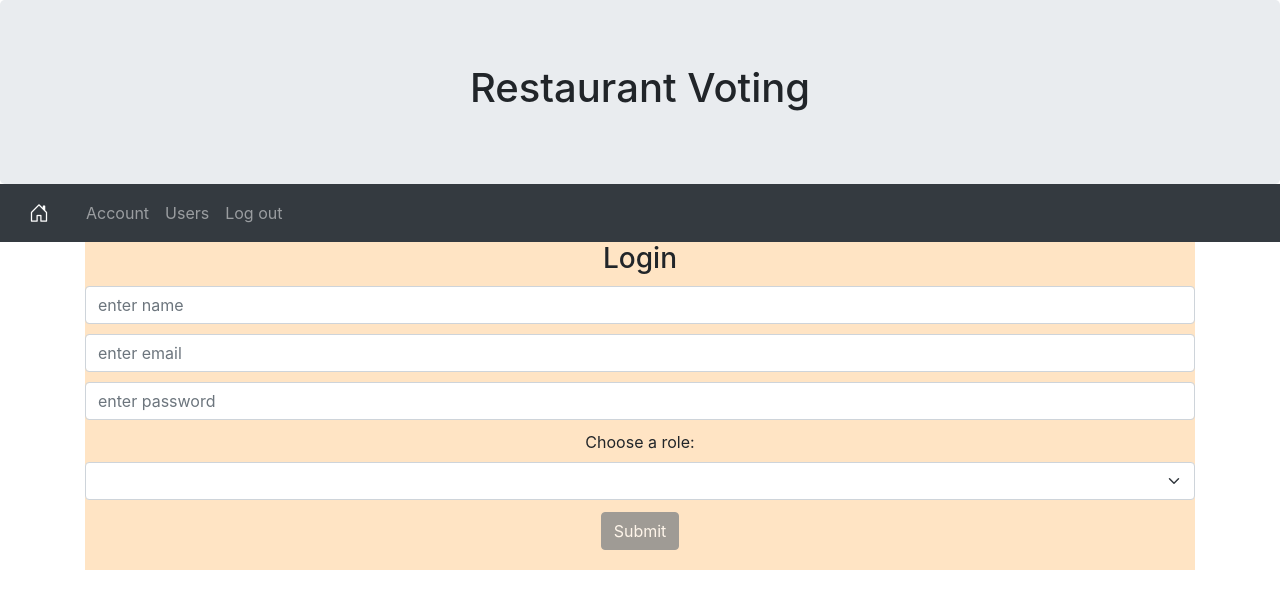
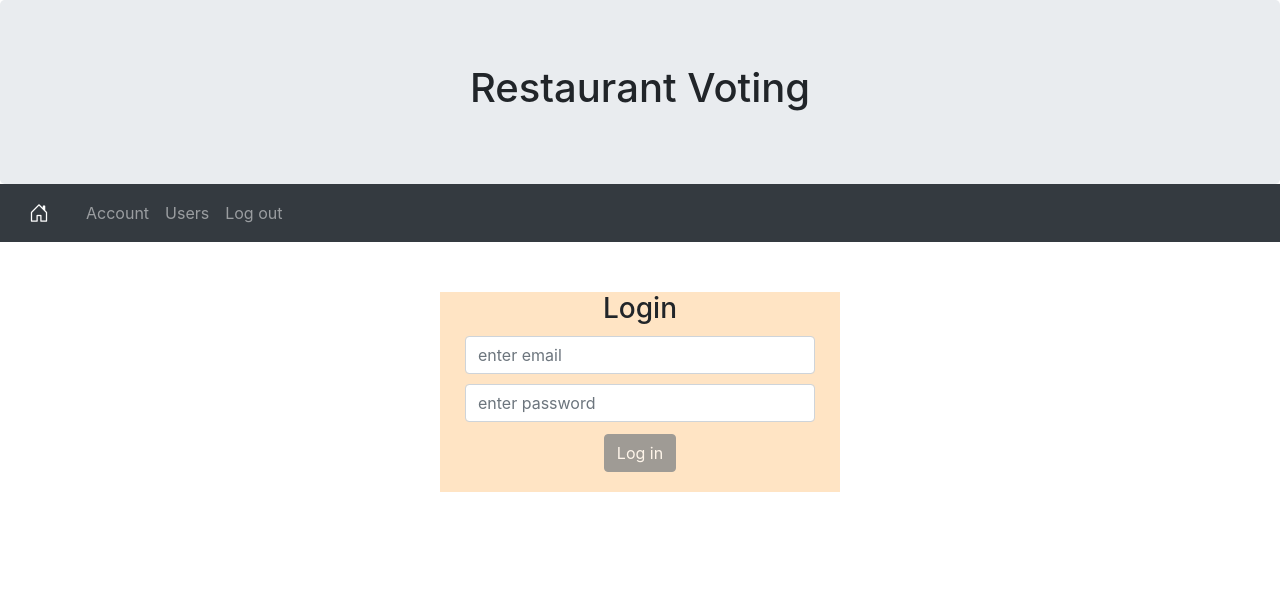
Before and after one commit to Jarosic/restaurant-voting-fullstack, an Angular app in the folder client/: page /account in a window 1280 px wide. Shown: the top 608 px of the page. Built offline with nearby package versions, Linux system fonts and the light colour scheme.

Commit message:
Add Html form in login and registration

```diff
--- a/client/src/app/view/account/login/login.component.css
+++ b/client/src/app/view/account/login/login.component.css
@@ -5,6 +5,9 @@
 
 input, .select-role {
   margin-top: 10px;
+  width: 350px;
+  margin-right: auto;
+  margin-left: auto;
 }
 
 .danger-input {
@@ -12,5 +15,9 @@
 }
 
 form {
+  margin-top: 50px;
+  margin-right: auto;
+  margin-left: auto;
   background-color: bisque;
+  width: 400px;
 }
--- a/client/src/app/view/account/login/login.component.html
+++ b/client/src/app/view/account/login/login.component.html
@@ -1,19 +1,5 @@
 <form #userForm="ngForm" (ngSubmit)="onSubmit(userForm)">
   <h3>Login</h3>
-  <div>
-    <input
-      [ngClass]="{'danger-input': !(name.valid || name.untouched)}"
-      class="form-control"
-      name="name"
-      placeholder="enter name"
-      required
-      minlength="2"
-      ngModel
-      #name="ngModel">
-    <div [hidden]="name.valid || name.untouched" class="alert alert-danger">
-      <p>the min length must be > 2</p>
-    </div>
-  </div>
   <div>
     <input
       [ngClass]="{'danger-input': !(email.valid || email.untouched)}"
@@ -43,26 +29,10 @@
       <p>the min length must be > 2</p>
     </div>
   </div>
-  <div class="select-role">
-    <label for="roles">Choose a role:</label>
-    <select
-      id="roles"
-      class="form-select"
-      name="roles"
-      required
-      ngModel
-      #roles="ngModel">
-      <option>USER</option>
-      <option>ADMIN</option>
-    </select>
-    <div [hidden]="roles.valid || roles.untouched" class="alert alert-danger">
-      <p>select role</p>
-    </div>
-  </div>
   <button
     [disabled]="!userForm.form.valid"
     type="submit"
     class="btn btn-secondary btn-submit">
-    Submit
+    Log in
   </button>
 </form>
--- a/client/src/app/view/account/register/register.component.css
+++ b/client/src/app/view/account/register/register.component.css
@@ -0,0 +1,23 @@
+.btn-submit {
+  margin-top: 12px;
+  margin-bottom: 20px;
+}
+
+input, .select-role {
+  margin-top: 10px;
+  width: 350px;
+  margin-right: auto;
+  margin-left: auto;
+}
+
+.danger-input {
+  border: 2px solid red;
+}
+
+form {
+  margin-top: 50px;
+  margin-right: auto;
+  margin-left: auto;
+  background-color: bisque;
+  width: 400px;
+}
--- a/client/src/app/view/account/register/register.component.html
+++ b/client/src/app/view/account/register/register.component.html
@@ -1 +1,68 @@
-<p>register works!</p>
+<form #userForm="ngForm" (ngSubmit)="onSubmit(userForm)">
+  <h3>Registration</h3>
+  <div>
+    <input
+      [ngClass]="{'danger-input': !(name.valid || name.untouched)}"
+      class="form-control"
+      name="name"
+      placeholder="enter name"
+      required
+      minlength="2"
+      ngModel
+      #name="ngModel">
+    <div [hidden]="name.valid || name.untouched" class="alert alert-danger">
+      <p>the min length must be > 2</p>
+    </div>
+  </div>
+  <div>
+    <input
+      [ngClass]="{'danger-input': !(email.valid || email.untouched)}"
+      class="form-control"
+      name="email"
+      placeholder="enter email"
+      required
+      minlength="2"
+      ngModel
+      [email]="true"
+      #email="ngModel">
+    <div [hidden]="email.valid || email.untouched" class="alert alert-danger">
+      <p>minimum length must be > 2 and must be e-mail</p>
+    </div>
+  </div>
+  <div>
+    <input
+      [ngClass]="{'danger-input': !(password.valid || password.untouched)}"
+      class="form-control"
+      name="password"
+      placeholder="enter password"
+      required
+      minlength="2"
+      ngModel
+      #password="ngModel">
+    <div [hidden]="password.valid || password.untouched" class="alert alert-danger">
+      <p>the min length must be > 2</p>
+    </div>
+  </div>
+  <div class="select-role">
+    <label for="roles">Choose a role:</label>
+    <select
+      id="roles"
+      class="form-select"
+      name="roles"
+      required
+      ngModel
+      #roles="ngModel">
+      <option>USER</option>
+      <option>ADMIN</option>
+    </select>
+    <div [hidden]="roles.valid || roles.untouched" class="alert alert-danger">
+      <p>select role</p>
+    </div>
+  </div>
+  <button
+    [disabled]="!userForm.form.valid"
+    type="submit"
+    class="btn btn-secondary btn-submit">
+    Submit
+  </button>
+</form>
--- a/client/src/app/view/account/register/register.component.ts
+++ b/client/src/app/view/account/register/register.component.ts
@@ -1,15 +1,16 @@
 import { Component, OnInit } from '@angular/core';
+import {NgForm} from "@angular/forms";
 
 @Component({
   selector: 'app-register',
   templateUrl: './register.component.html',
   styleUrls: ['./register.component.css']
 })
-export class RegisterComponent implements OnInit {
+export class RegisterComponent {
 
   constructor() { }
 
-  ngOnInit(): void {
+  onSubmit(ngForm: NgForm) {
+
   }
-
 }
```
